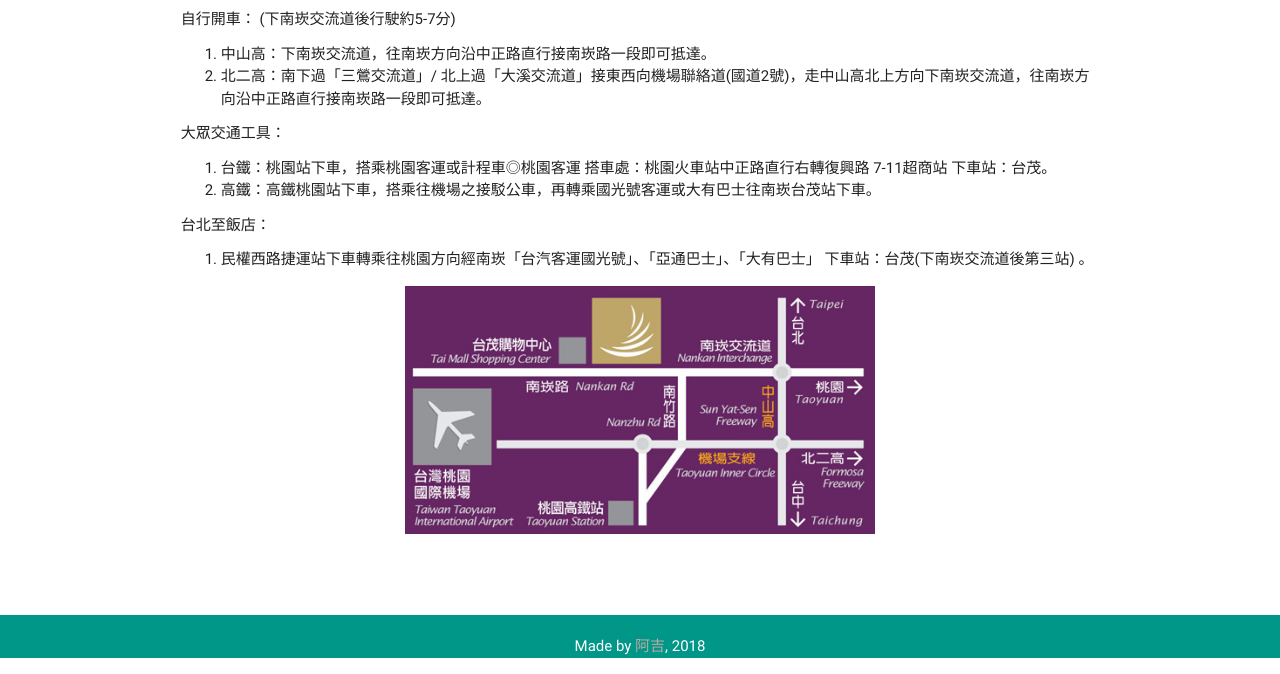
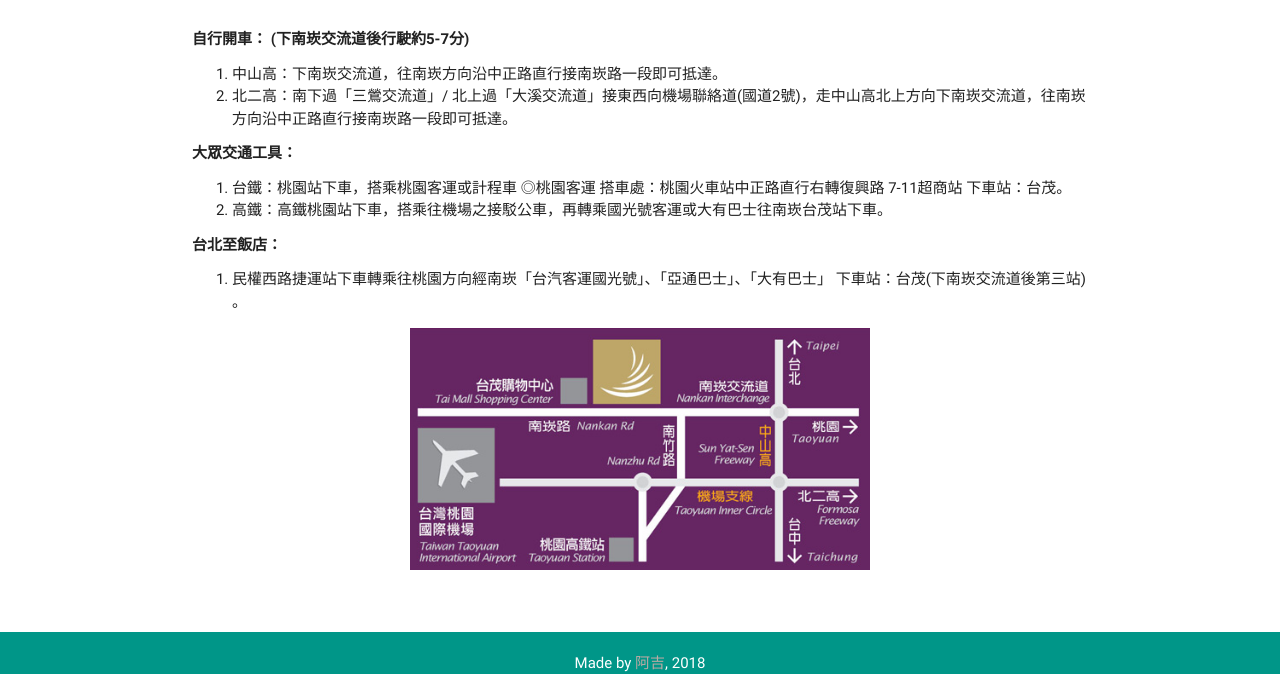
Before and after one commit to amigcamel/wedding, a plain HTML site: page index.html in a window 1280 px wide. Shown: the part 3655-4329 px from the top of the page. Drawn offline with nearby package versions, Linux system fonts and the light colour scheme.

Commit message:
put traffic info into the right position

```diff
--- a/index.html
+++ b/index.html
@@ -171,20 +171,21 @@
           <iframe src="https://www.google.com/maps/embed?pb=!1m18!1m12!1m3!1d37772.57536408687!2d121.26851817693172!3d25.046408237869016!2m3!1f0!2f0!3f0!3m2!1i1024!2i768!4f13.1!3m3!1m2!1s0x3442a074f8295ee1%3A0xd79af912d69aa940!2z5bCK54i15aSp6Zqb5aSn6aOv5bqX!5e0!3m2!1szh-TW!2stw!4v1518341643070"
             width="100%" height="450" frameborder="0" style="border:0" allowfullscreen></iframe>
         </div>
+      </div>
       <div class="row">
         <div class="col s12">
-            <h6>自行開車： (下南崁交流道後行駛約5-7分)</h6>
+          <h6><b>自行開車： (下南崁交流道後行駛約5-7分)</b></h6>
           <ol>
             <li>中山高：下南崁交流道，往南崁方向沿中正路直行接南崁路一段即可抵達。</li>
             <li>北二高：南下過「三鶯交流道」/ 北上過「大溪交流道」接東西向機場聯絡道(國道2號)，走中山高北上方向下南崁交流道，往南崁方向沿中正路直行接南崁路一段即可抵達。</li>
           </ol>
 
-            <h6>大眾交通工具：</h6>
+          <h6><b>大眾交通工具：</b></h6>
           <ol>
-              <li>台鐵：桃園站下車，搭乘桃園客運或計程車◎桃園客運 搭車處：桃園火車站中正路直行右轉復興路 7-11超商站 下車站：台茂。</li>
+            <li>台鐵：桃園站下車，搭乘桃園客運或計程車 ◎桃園客運 搭車處：桃園火車站中正路直行右轉復興路 7-11超商站 下車站：台茂。</li>
             <li>高鐵：高鐵桃園站下車，搭乘往機場之接駁公車，再轉乘國光號客運或大有巴士往南崁台茂站下車。</li>
           </ol>
-            <h6>台北至飯店：</h6>
+          <h6><b>台北至飯店：</b></h6>
           <ol>
             <li>民權西路捷運站下車轉乘往桃園方向經南崁「台汽客運國光號」、「亞通巴士」、「大有巴士」 下車站：台茂(下南崁交流道後第三站) 。</li>
           </ol>
@@ -192,7 +193,6 @@
         <div class="row center">
           <div class="col s12">
             <img src="https://cdn.rawgit.com/amigcamel/wedding/3c1e7ae5/img/map.jpg" width="50%" />
-            </div>
           </div>
         </div>
       </div>
```
Lines whose indentation alone changed are shown as unchanged.
